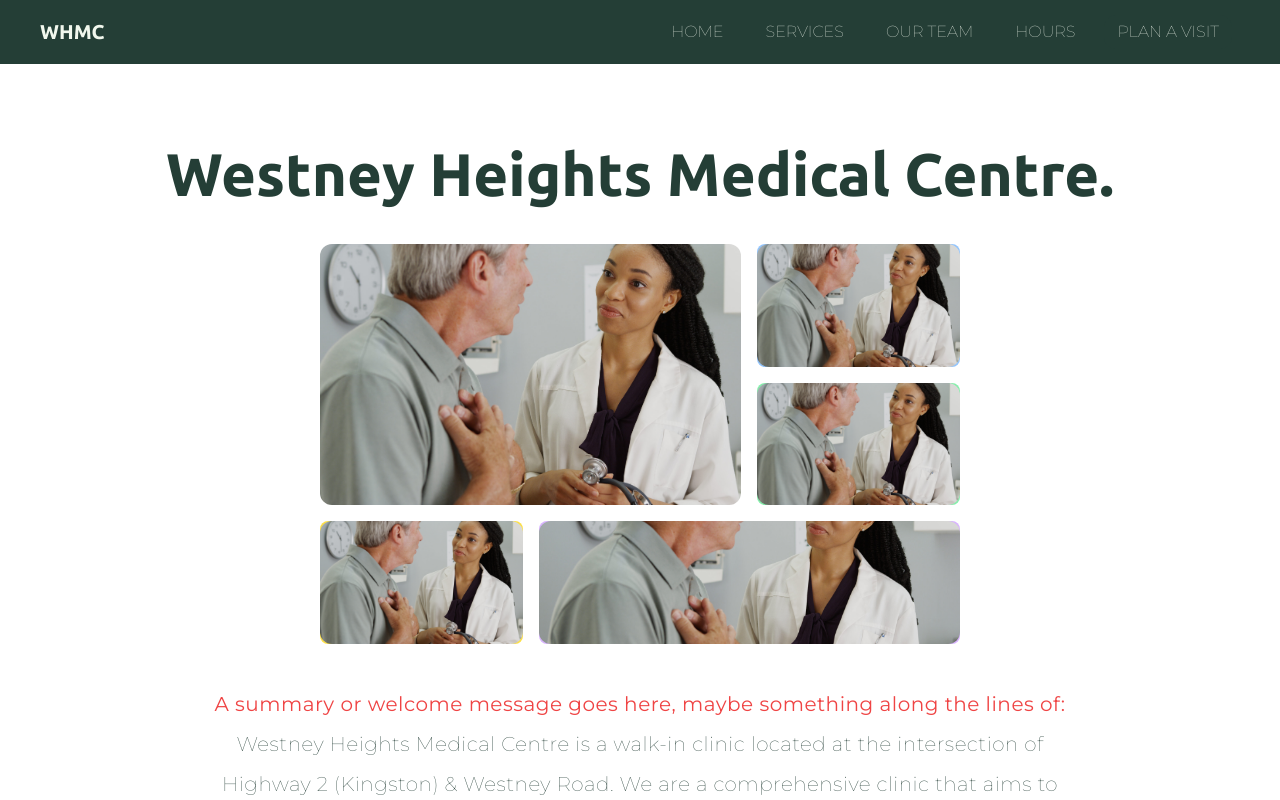
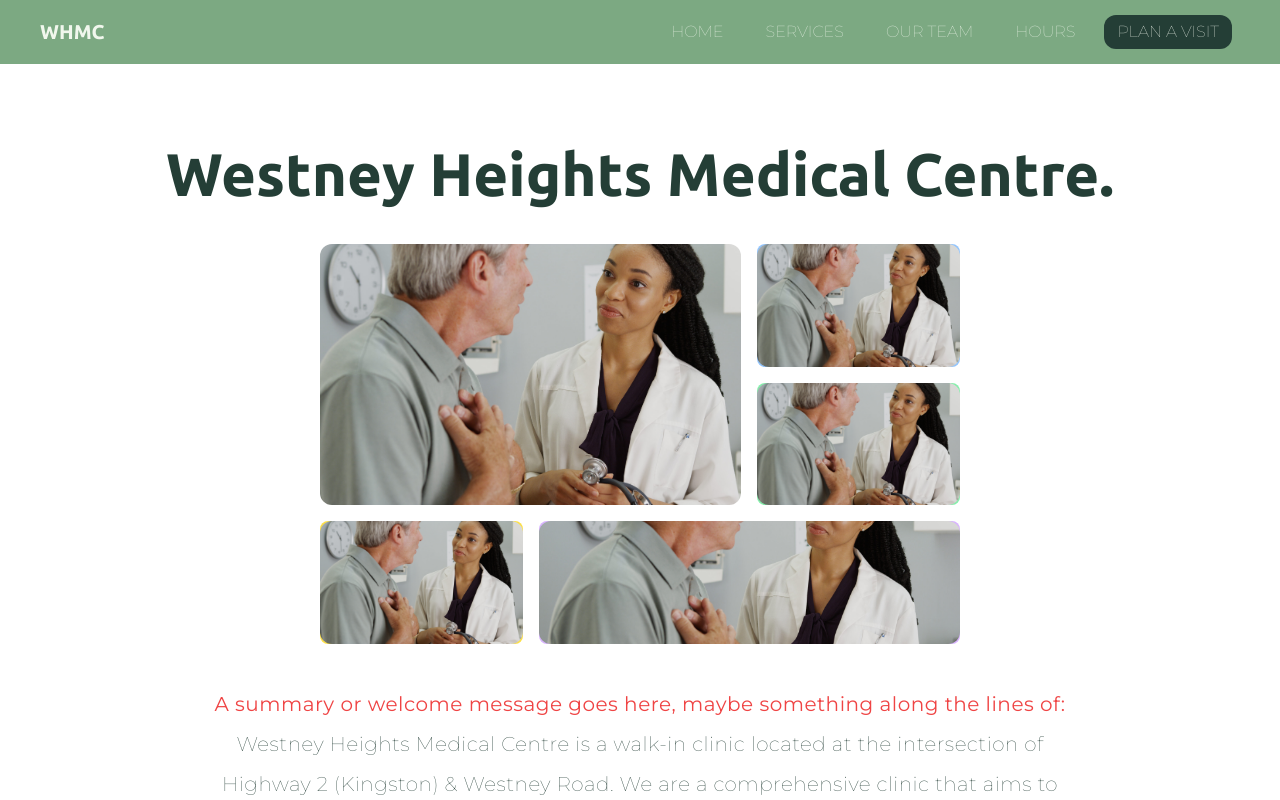
Before and after one commit to johanbphilip/whmc-website, a React (Vite) app: page / in a window 1280 px wide. Shown: the top 800 px of the page. Built offline with nearby package versions, Linux system fonts and the light colour scheme.

Commit message:
trying something else

```diff
--- a/src/App.jsx
+++ b/src/App.jsx
@@ -4,6 +4,8 @@ import { Hours } from "./pages/Hours";
 import { Team } from "./pages/Team";
 import { Services } from "./pages/Services";
 import { RootLayout } from "./layout/RootLayout";
+import { NotFound } from "./pages/NotFound"; // Ensure you import this
+
 import {
   Route,
   createBrowserRouter,
@@ -14,14 +16,16 @@ import {
 function App() {
   const router = createBrowserRouter(
     createRoutesFromElements(
-      <Route path="/" element={<RootLayout />}>
+      <Route path="/" element={<RootLayout />} basename="/whmc-website">
         <Route index element={<Home />} />
         <Route path="services" element={<Services />} />
         <Route path="our-team" element={<Team />} />
         <Route path="hours" element={<Hours />} />
         <Route path="plan-a-visit" element={<PlanAVisit />} />
+        <Route path="*" element={<NotFound />} />
       </Route>
-    )
+    ),
+    console.log("App.jsx has been loadded")
   );
   return <RouterProvider router={router} />;
 }
--- a/src/components/NavBar.jsx
+++ b/src/components/NavBar.jsx
@@ -2,45 +2,52 @@ import { NavLink } from "react-router-dom";
 
 export const NavBar = () => {
   return (
-    <header className="flex flex-row bg-darkGreen text-whiteGreen place-items-center justify-between h-[4rem] px-10 fixed top-0 w-full z-10">
+    <header className="flex flex-row bg-lightGreen text-whiteGreen place-items-center justify-between h-[4rem] px-10 fixed top-0 w-full z-10">
       <h1 className="font-ubuntu font-bold text-xl">WHMC</h1>
       <nav>
         <ul className="flex flex-row justify-evenly font-serif font-thin">
-          <NavLink to={"/"}>
-            <Pages name="HOME" url="#" />
+          <NavLink
+            to={"/"}
+            className={
+              "mx-2 px-3 py-1 border border-transparent hover:border-darkGreen rounded-xl ease-in duration-200"
+            }
+          >
+            HOME
           </NavLink>
-          <NavLink to={"/services"}>
-            <Pages name="SERVICES" url="#" />
+          <NavLink
+            to={"/services"}
+            className={
+              "mx-2 px-3 py-1 border border-transparent hover:border-darkGreen rounded-xl ease-in duration-200"
+            }
+          >
+            SERVICES
           </NavLink>
-          <NavLink to={"/our-team"}>
-            <Pages name="OUR TEAM" url="#" />
+          <NavLink
+            to={"/our-team"}
+            className={
+              "mx-2 px-3 py-1 border border-transparent hover:border-darkGreen rounded-xl ease-in duration-200"
+            }
+          >
+            OUR TEAM
           </NavLink>
-          <NavLink to={"/hours"}>
-            <Pages name="HOURS" url="#" />
+          <NavLink
+            to={"/hours"}
+            className={
+              "mx-2 px-3 py-1 border border-transparent hover:border-darkGreen rounded-xl ease-in duration-200"
+            }
+          >
+            HOURS{" "}
           </NavLink>
-          <NavLink to={"plan-a-visit"}>
-            <Pages
-              name="PLAN A VISIT"
-              url="#"
-              style="mx-2 bg-darkGreen px-3 py-1 border border-transparent hover:border-darkGreen hover:bg-transparent rounded-xl ease-in duration-200"
-            />
+          <NavLink
+            to={"/plan-a-visit"}
+            className={
+              "mx-2 bg-darkGreen px-3 py-1 border border-transparent hover:border-darkGreen hover:bg-transparent rounded-xl ease-in duration-200"
+            }
+          >
+            PLAN A VISIT
           </NavLink>
         </ul>
       </nav>
     </header>
   );
 };
-
-const Pages = ({ name, url, style } = props) => {
-  return (
-    <li
-      className={
-        style
-          ? style
-          : "mx-2 px-3 py-1 border border-transparent hover:border-darkGreen rounded-xl ease-in duration-200"
-      }
-    >
-      <a href={url}>{name}</a>
-    </li>
-  );
-};
--- a/src/pages/Hours.jsx
+++ b/src/pages/Hours.jsx
@@ -2,15 +2,7 @@ export const Hours = () => {
   return (
     <main className="mt-[4rem] flex flex-col place-items-center py-20 text-darkGreen">
       <h1 className="font-ubuntu font-bold text-6xl">Our Hours.</h1>
-      <table>
-        <th>Hours</th>
-        <tbody>
-          <td>Once</td>
-          <td>twice</td>
-          <td>twice</td>
-          <td>twice</td>
-        </tbody>
-      </table>
+      <table></table>
     </main>
   );
 };
--- /dev/null
+++ b/src/pages/NotFound.jsx
@@ -0,0 +1,10 @@
+import React from "react";
+
+export const NotFound = () => {
+  return (
+    <div>
+      <h1>404 - Page Not Found</h1>
+      <p>The page you are looking for does not exist.</p>
+    </div>
+  );
+};
```
Also changed, not shown: public/404.html (added, +14 -0 lines).
